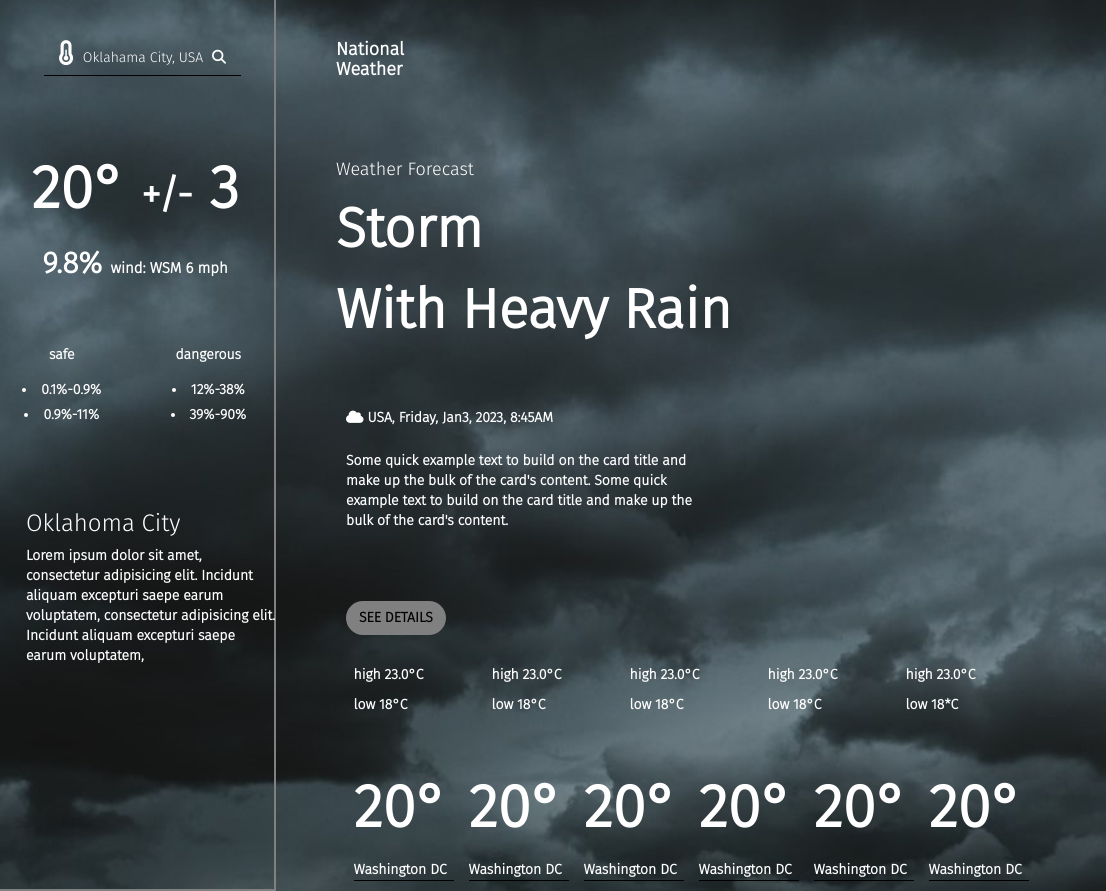
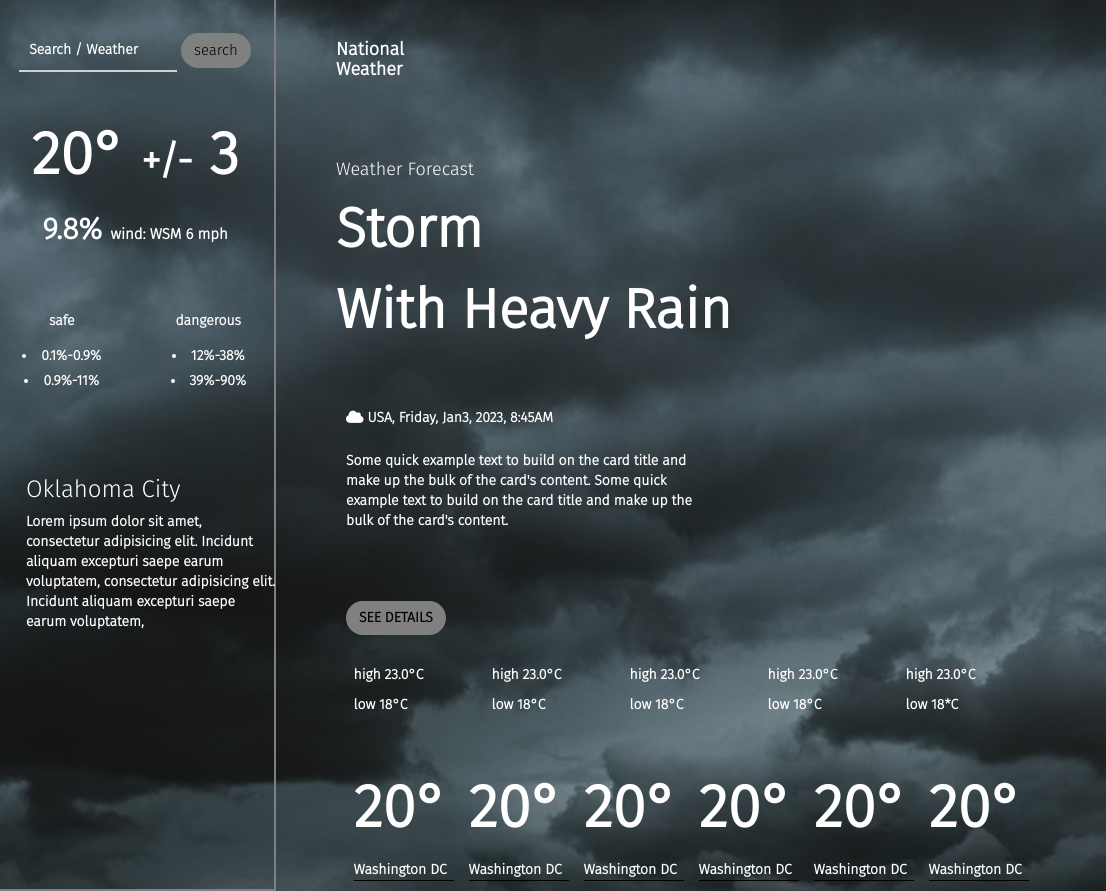
Before and after one commit to tahir457/vision, a plain HTML site: page alert.html in a window 1280 px wide. Shown: the full height of the page, 174-1280 px from the left. Drawn offline with nearby package versions, Linux system fonts and the light colour scheme.

Commit message:
page-update

```diff
--- a/alert.html
+++ b/alert.html
@@ -50,11 +50,20 @@
             <div style="border-right: 2px solid grey; border-bottom: 2px solid gray; margin-left: 100px;" class="col">
                 <div class="mt-5 text-center">
                     <div class="">
-                        <h5 class="p-2 alert-search"> <i style="font-size: 25px;"
+
+                        <!-- <h5 class="p-2 alert-search"> <i style="font-size: 25px;"
                                 class="fa-solid fa-temperature-half p-2"> </i>
                             Oklahama City, USA
                             <i class="fa-solid fa-magnifying-glass p-2"></i>
-                        </h5>
+                        </h5> -->
+
+
+                        <input type="text" class="login__input" placeholder="Search / Weather">
+                        <a type="submit" style="" class="btn login_search ">search</a>
+
+
+
+
                         <br><br><br>
                         <div>
                             <div>
--- a/css/style.css
+++ b/css/style.css
@@ -204,6 +204,31 @@ label{
   font-weight: bolder;
 }
 
+.login__input {
+  border: none;
+  border-bottom: 2px solid #D1D1D4;
+  background: none;
+  padding: 10px;
+  /* padding-left: 24px; */
+  font-weight: 700;
+  width: 60%;
+  transition: .2s;
+}
+
+.login__input:active,
+.login__input:focus,
+.login__input:hover {
+  outline: none;
+  border-bottom-color: gray;
+}
+
+.login_search{
+  background-color: grey;
+   color: black; font-weight:500;
+    border-radius: 25px;
+    font-size: 15px;
+    width: 70px;
+}
 .alert-search {
   padding-top: 10px;
   border-bottom: 1px solid black;
```
